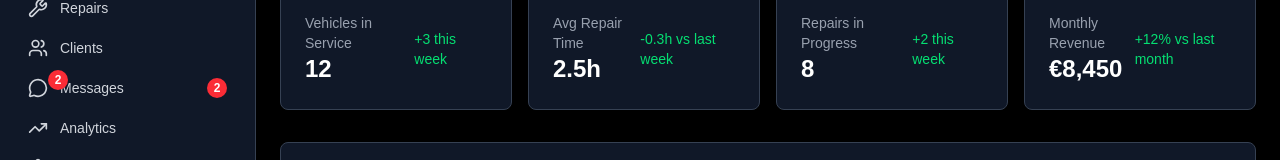
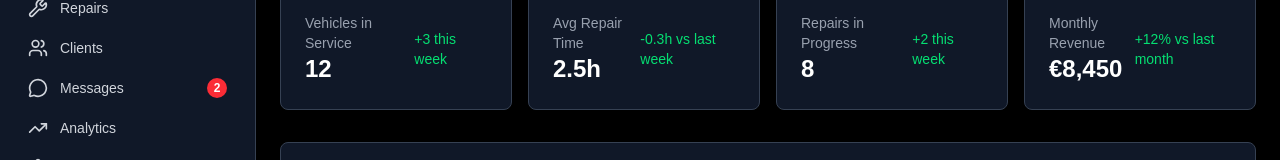
Before and after one commit to media2net-app/byeauto, a Next.js app: page /dashboard in a window 1280 px wide. Shown: the part 207-367 px from the top of the page. Built offline with nearby package versions, Linux system fonts and the light colour scheme.

Commit message:
Fix sidebar notification display - show only one badge per item based on collapsed state

```diff
--- a/src/components/Sidebar.tsx
+++ b/src/components/Sidebar.tsx
@@ -158,7 +158,7 @@ export default function Sidebar({ onLogout }: SidebarProps) {
                 >
                   <div className="relative">
                     <item.icon className="w-5 h-5 mr-3" />
-                    {item.notifications > 0 && (
+                    {item.notifications > 0 && isCollapsed && (
                       <div className="absolute -top-2 -right-2 bg-red-500 text-white text-xs rounded-full w-5 h-5 flex items-center justify-center font-bold">
                         {item.notifications > 9 ? '9+' : item.notifications}
                       </div>
```
